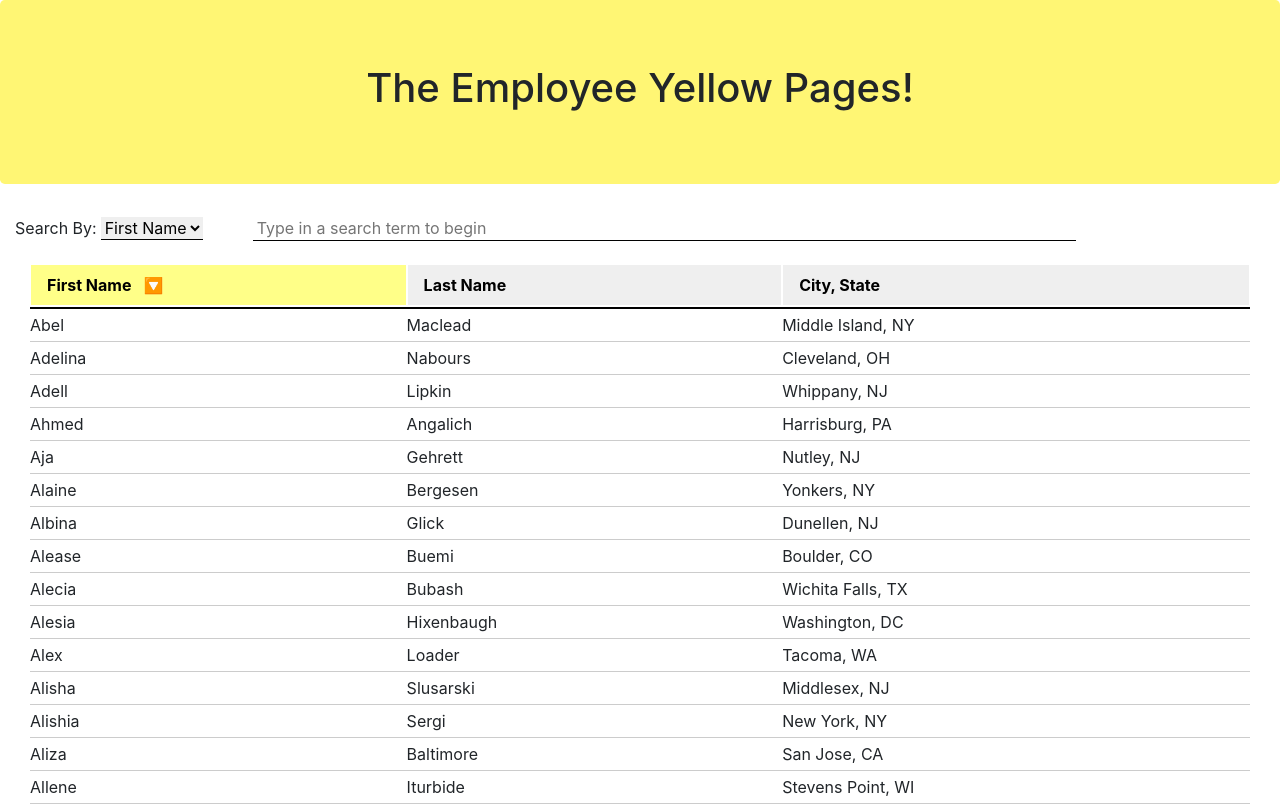
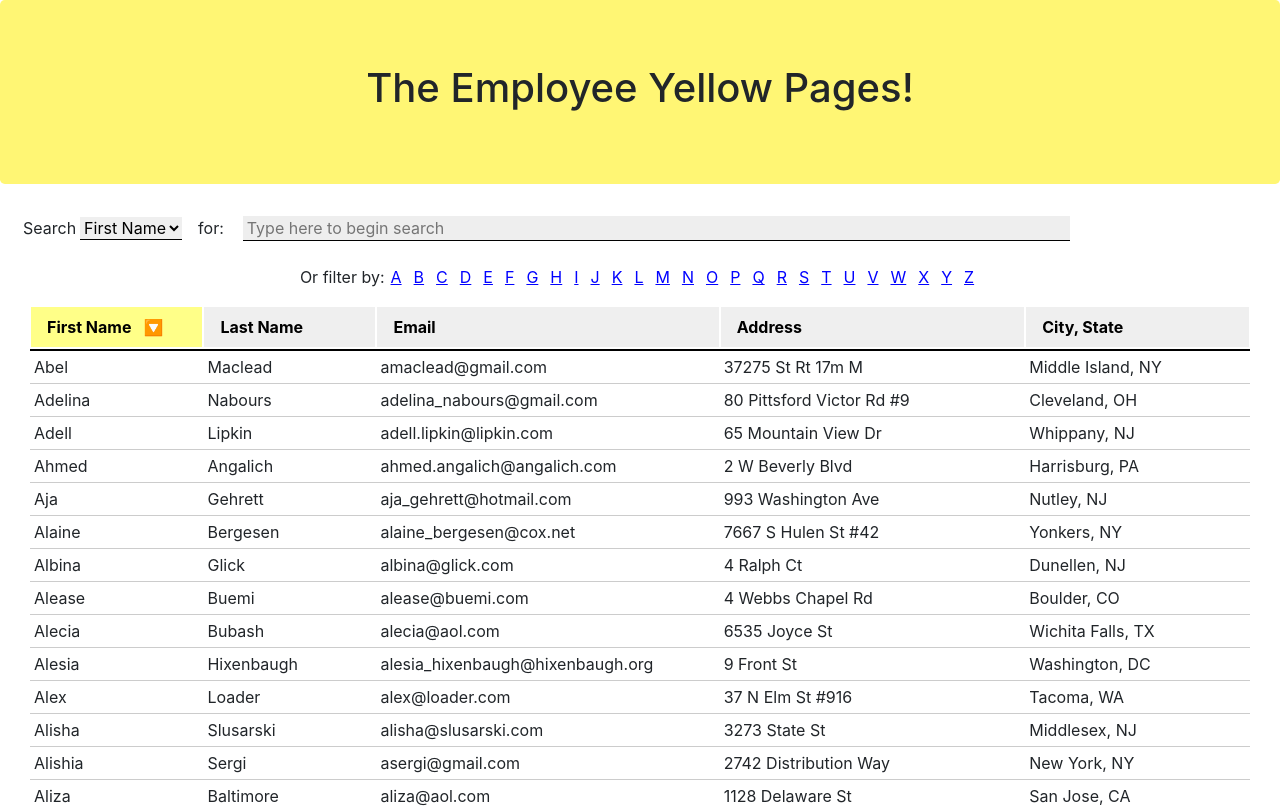
Before and after one commit to gusvalenzuela/employee-yellow-pages-app, a React (Create React App) app: page /directory in a window 1280 px wide. Shown: the top 807 px of the page. Built offline with nearby package versions, Linux system fonts and the light colour scheme.

Commit message:
filter added to filter by beginning letter

```diff
--- a/src/components/EmployeeTable/index.js
+++ b/src/components/EmployeeTable/index.js
@@ -10,7 +10,6 @@ const useSortableData = (
   }
 ) => {
   const [sortConfig, setSortConfig] = useState(config);
-  // console.log(employeeObj)
 
   const sortedItems = useMemo(() => {
     let sortableItems = [...items];
@@ -45,6 +44,7 @@ const useSortableData = (
 
 const EmployeeTable = () => {
   const { employees } = useContext(EmployeeContext);
+
   const { data, requestSort, sortConfig } = useSortableData(employees);
   const getClassNamesFor = (name) => {
     if (!sortConfig) {
@@ -75,15 +75,24 @@ const EmployeeTable = () => {
               Last Name
             </button>
           </th>
-          {/* <th>
+          <th>
             <button
               type="button"
-              onClick={() => requestSort("company_name")}
-              className={getClassNamesFor("company_name")}
+              onClick={() => requestSort("email")}
+              className={getClassNamesFor("email")}
             >
-              Company
+              Email
             </button>
-          </th> */}
+          </th>
+          <th>
+            <button
+              type="button"
+              onClick={() => requestSort("address")}
+              className={getClassNamesFor("address")}
+            >
+              Address
+            </button>
+          </th>
           <th>
             <button
               type="button"
@@ -100,7 +109,8 @@ const EmployeeTable = () => {
           <tr key={employee.id}>
             <td>{employee.first_name}</td>
             <td>{employee.last_name}</td>
-            {/* <td>{employee.company_name}</td> */}
+            <td>{employee.email}</td>
+            <td>{employee.address}</td>
             <td>
               {employee.city}, {employee.state}
             </td>
--- a/src/components/EmployeeTable/style.css
+++ b/src/components/EmployeeTable/style.css
@@ -40,7 +40,7 @@ thead button.descending::after {
 }
 
 tbody td {
-  padding: 0.25em 0;
+  padding: 0.25em;
   text-align: left;
   min-width: 150px;
   border-bottom: 1px solid #ccc;
--- a/src/components/SearchForm/index.js
+++ b/src/components/SearchForm/index.js
@@ -3,14 +3,19 @@ import "./style.css";
 import EmployeeContext from "../../utils/EmployeeContext";
 
 function SearchForm() {
-  const { handleSearchChange, search, handleSelectChange } = useContext(
-    EmployeeContext
-  );
+  const {
+    handleSearchChange,
+    search,
+    handleSelectChange,
+    handleFilterClick,
+  } = useContext(EmployeeContext);
+  const alphaCharacters = `abcdefghijklmnopqrstuvwxyz`.toUpperCase();
   return (
+    <div className="mb-3 px-2">
+      {/* search rows  */}
       <div className="form-group row">
-      <div className="col-md-auto">
-        <label htmlFor="search-by">Search By:</label>
-
+        <div className="col-md-auto pr-0">
+          <label htmlFor="search-by">Search</label>
           <select
             name="search-options"
             id="search-by"
@@ -19,9 +24,11 @@ function SearchForm() {
             <option value="first_name">First Name</option>
             <option value="last_name">Last Name</option>
             <option value="city">City</option>
+            <option value="email">Email</option>
           </select>
+          for:
         </div>
-      <div className="col-md-8">
+        <div className="col-md-8 pr-0">
           <input
             autoComplete="off"
             value={search}
@@ -29,14 +36,24 @@ function SearchForm() {
             name="term"
             type="text"
             className="form-controol"
-          placeholder="Type in a search term to begin"
+            placeholder="Type here to begin search"
             id="term"
           />
         </div>
+      </div>
 
-      {/* <div>
-  Or Filter
-</div> */}
+      {/* filter rows  */}
+
+      <div className="row">
+        <div className="col" id="alpha-filter-list" onClick={handleFilterClick}>
+          Or filter by:
+          {alphaCharacters.split(``).map((char) => (
+            <button value={char} key={char}>
+              {char}
+            </button>
+          ))}
+        </div>
+      </div>
     </div>
   );
 }
--- a/src/components/SearchForm/style.css
+++ b/src/components/SearchForm/style.css
@@ -7,21 +7,30 @@ form.search button[type="submit"] {
   float: right;
   margin-top: 10px;
 }
-
-select,
 input {
   border: none;
   border-bottom: 1px solid #010101;
   margin: 0 1rem 0 0.25rem;
 }
-select:focus{
+
+select {
+  border: none;
+  border-bottom: 1px solid #010101;
+  margin: 0 1rem 0 0.25rem;
+}
+select:focus {
   outline: none;
 }
 .form-controol {
   width: 100%;
   padding: 0 0.25rem;
+  background: #eeeeee !important;
 }
-
+@media screen and (max-width: 768px) {
+  .form-controol {
+    width: 50%;
+  }
+}
 .form-controol:focus {
   background: #eeeeee !important;
   outline: none !important;
@@ -29,3 +38,10 @@ select:focus{
 /* .form-controol::after{
   box-sizing: none !important;
 } */
+#alpha-filter-list button {
+  text-decoration: underline;
+  color: #0202ff;
+  background: none;
+  margin: auto;
+  border: none;
+}
--- a/src/pages/directory.js
+++ b/src/pages/directory.js
@@ -11,6 +11,7 @@ import EmployeeContext from "../utils/EmployeeContext.js";
 
 function Directory() {
   const [search, setSearch] = useState("");
+  const [filter, setFilter ] = useState("");
   const [searchOption, setSearchOption] = useState("first_name");
   const [employees, setEmployees] = useState(Employees);
 
@@ -23,7 +24,7 @@ function Directory() {
           resolve(Employees);
         }
         let fEmployees = Employees.filter((i) =>
-          i[searchOption].toLowerCase().startsWith(search.toLowerCase())
+          i[searchOption].toLowerCase().includes(search.toLowerCase())
         );
         resolve(fEmployees);
       });
@@ -38,6 +39,30 @@ function Directory() {
     });
   }, [search, searchOption]);
 
+  useEffect(() => {
+
+    function searchTerms(filter) {
+      return new Promise((resolve) => {
+        if (!filter) {
+          resolve(Employees);
+        }
+        let fEmployees = Employees.filter((i) =>
+        // starts with for when looking by beginning letter
+          i[searchOption].toLowerCase().startsWith(filter.toLowerCase())
+        );
+        resolve(fEmployees);
+      });
+    }
+
+    searchTerms(filter).then((res) => {
+      if (res.length === 0) {
+        console.log("No results found.");
+      }
+
+      setEmployees(res);
+    });
+  }, [filter, searchOption]);
+
   const handleSelectChange = (event) => {
     if (!event.target.value) {
       setSearchOption("first_name");
@@ -51,6 +76,13 @@ function Directory() {
     }
     setSearch(event.target.value);
   };
+  const handleFilterClick = (event) => {
+    if (event.target.value !== undefined) {
+      setFilter(event.target.value);
+    }
+    console.log(event.target.value)
+    // setSearch(event.target.value);
+  };
 
   return (
     <div>
@@ -61,9 +93,11 @@ function Directory() {
         value={{
           employees,
           search,
+          filter,
+          searchOption,
           handleSearchChange,
           handleSelectChange,
-          searchOption,
+          handleFilterClick,
         }}
       >
         <div>
```
Lines whose indentation alone changed are shown as unchanged.
